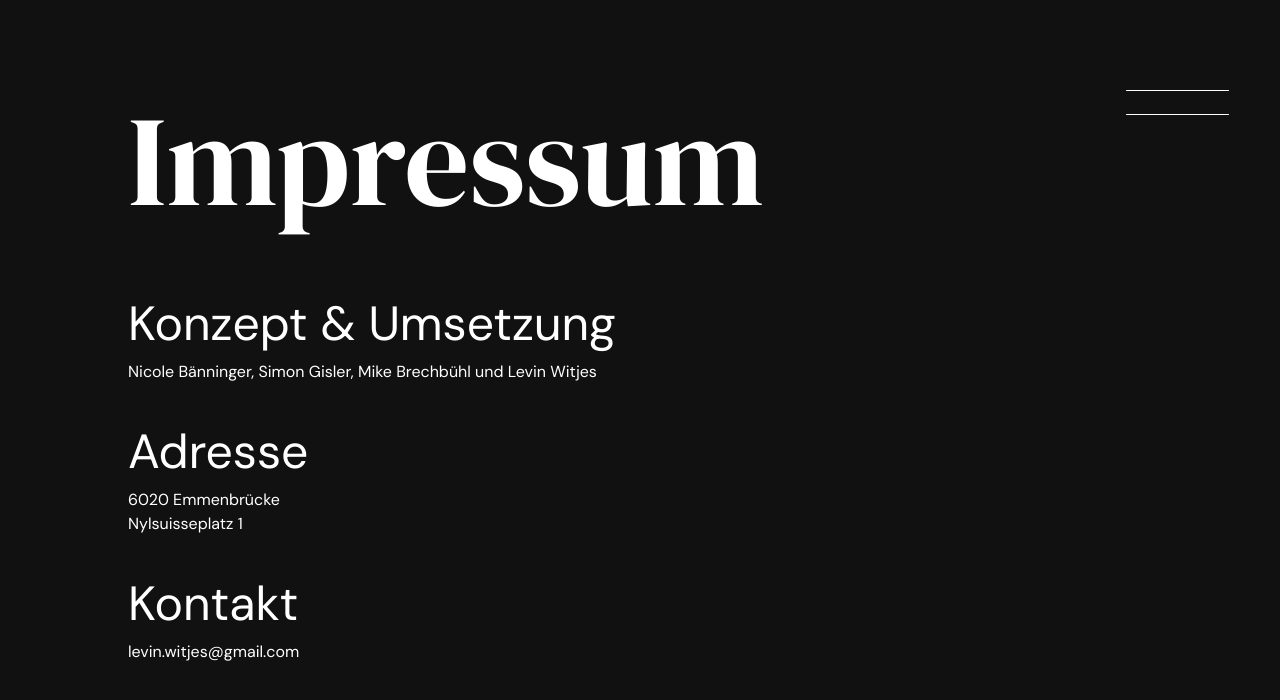
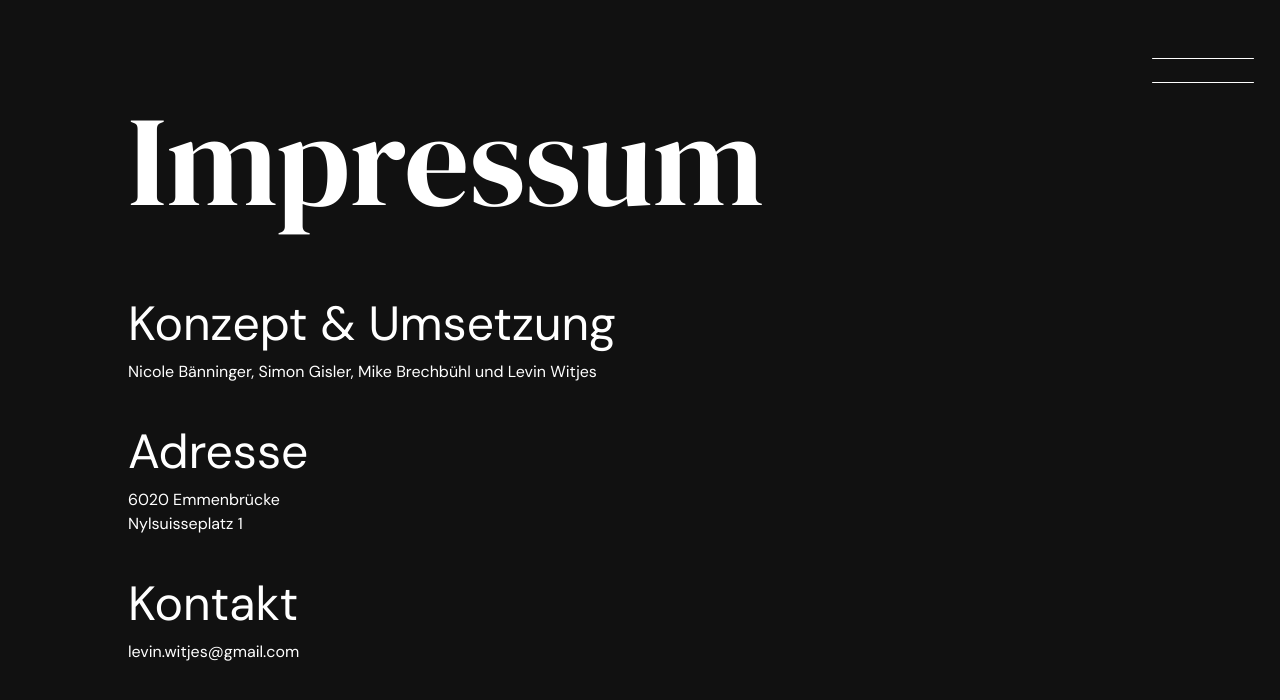
Before and after one commit to LevinWi/Bilderarchiv, a Nuxt app: page /impressum in a window 1280 px wide. Shown: the top 700 px of the page. Built offline with nearby package versions, Linux system fonts and the light colour scheme.

Commit message:
NAVIGATION FIX

```diff
--- a/components/Navigation.vue
+++ b/components/Navigation.vue
@@ -84,9 +84,9 @@ export default {
         border-radius: 4px;
         position: fixed;
         width: 10vw;
-        height: 10vw;
+        height: 5vw;
         top: 2vw;
-        right: 2vw;
+        right: 0;
     }
 
     #menuToggle input {
```
